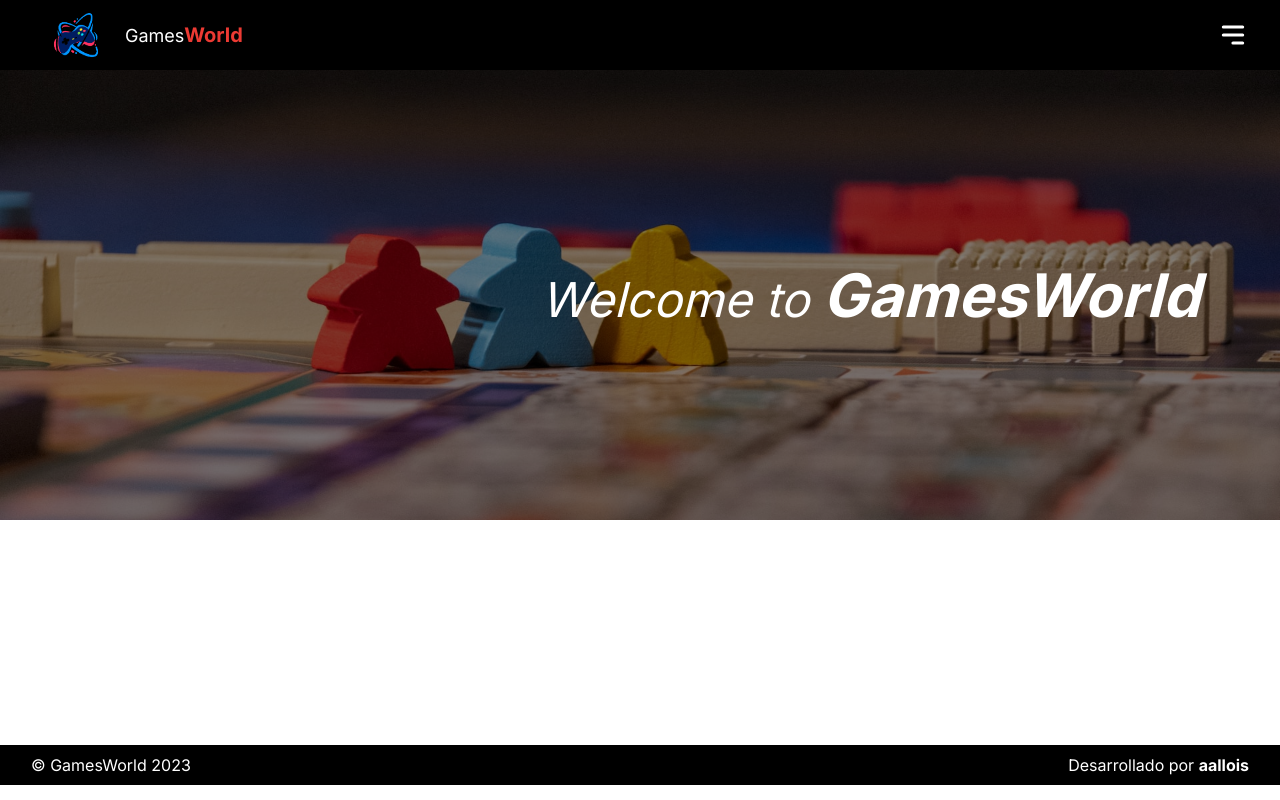
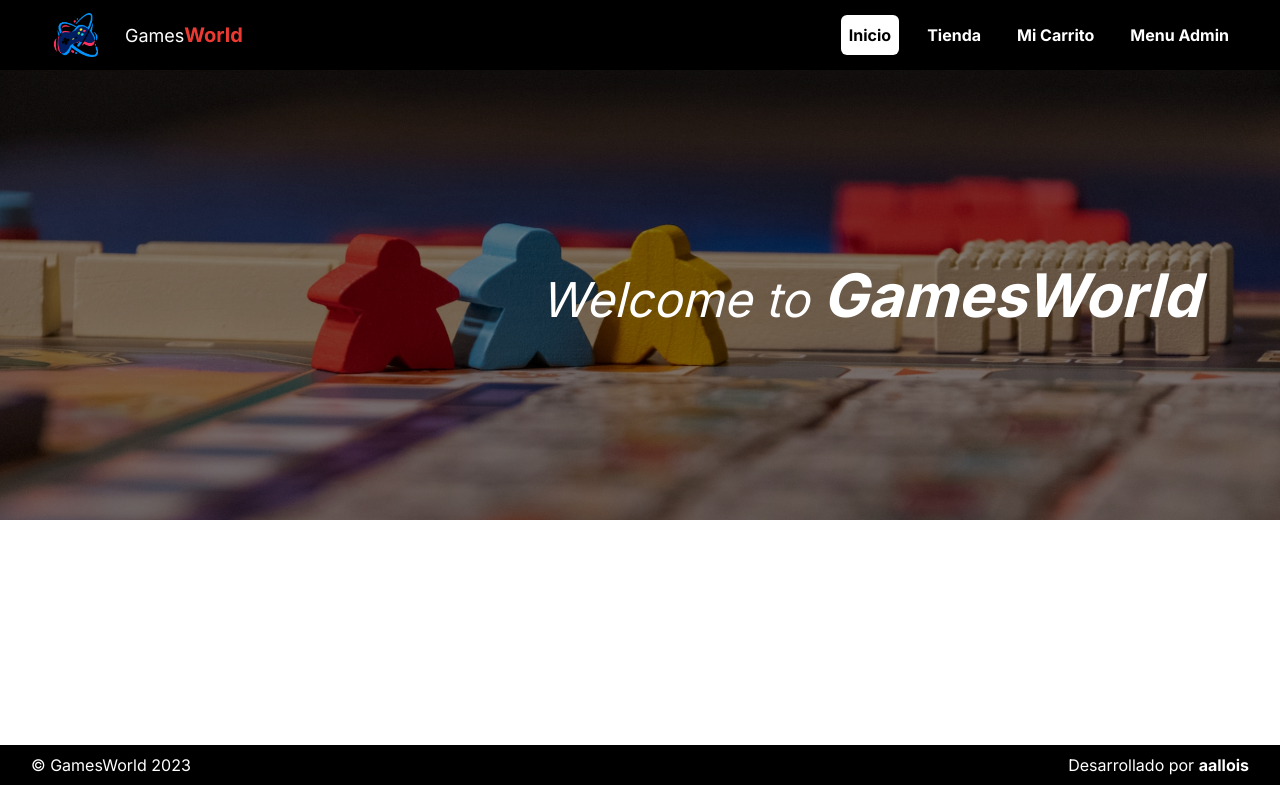
Before and after one commit to alloisa2005/entrega-app, a Next.js app: page / in a window 1280 px wide. Built offline with nearby package versions, Linux system fonts and the light colour scheme.

Commit message:
feat: Ajustes de pathname

```diff
--- a/src/components/Menu.jsx
+++ b/src/components/Menu.jsx
@@ -1,18 +1,28 @@
 'use client'
 
+import { navbarLinks } from '@/utils/navbarLinks'
+import Link from 'next/link'
+import { usePathname } from 'next/navigation'
 import React, { useState } from 'react'
 import { HiMenuAlt3 } from 'react-icons/hi'
 import MenuList from './MenuList'
 
 const Menu = () => {
 
+  const pathname = usePathname();
   const [open, setOpen] = useState(false)
-
   const handleMenu = () => setOpen(!open)
 
   return (
     <>
-      <div className='' onClick={handleMenu} >
+      <nav className='hidden lg:flex items-center gap-5 px-3 text-white font-bold'>
+        {
+          navbarLinks.map(( link ) => (
+            <Link key={link.id} className={`${pathname === link.path ? 'bg-white text-black': ''} hover:text-black hover:bg-white p-2 rounded-md`} href={link.path}>{link.title}</Link>
+          ))
+        }
+      </nav>
+      <div className='lg:hidden' onClick={handleMenu} >
         <HiMenuAlt3 size={32} className='text-white hover:cursor-pointer' />
       </div>
 
--- a/src/components/MenuList.jsx
+++ b/src/components/MenuList.jsx
@@ -4,20 +4,24 @@ import Link from 'next/link'
 import React from 'react'
 import { AiOutlineClose } from 'react-icons/ai'
 import { navbarLinks } from '@/utils/navbarLinks'
+import { usePathname } from 'next/navigation'
 
 const MenuList = ({ open, handleMenu }) => {
+
+  const pathname = usePathname();
+
   return (
-    <div onClick={handleMenu} className={`${open ? 'opacity-100 visible' : 'invisible opacity-0'} z-20 transition-all fixed inset-0 bg-black/50 flex justify-end`}>
-      <aside className={`${open ? '' : 'translate-x-48'} transition-all w-48 bg-gray-500`}>
+    <div onClick={handleMenu} className={`${open ? 'opacity-100 visible' : 'invisible opacity-0'} z-20 transition-all fixed inset-0 bg-black/70 flex justify-end`}>
+      <aside className={`${open ? '' : 'translate-x-[50%]'} transition-all w-[50%] bg-black/90`}>
 
         <div className='flex justify-end text-white text-2xl p-5 hover:cursor-pointer' onClick={handleMenu}>
-          <AiOutlineClose size={30} className='text-white hover:text-red-400' />
+          <AiOutlineClose size={30} className='text-white hover:text-black' />
         </div>
 
         <nav className='flex flex-col gap-5 px-3 text-white font-bold'>
           {
             navbarLinks.map(( link ) => (
-              <Link key={link.id} onClick={handleMenu} className='hover:text-black hover:bg-white p-2' href={link.path}>{link.title}</Link>
+              <Link key={link.id} onClick={handleMenu} className={`${pathname === link.path ? 'text-black bg-white' : ''} hover:text-black hover:bg-white p-2 rounded-md`} href={link.path}>{link.title}</Link>
             ))
           }
         </nav>
```
